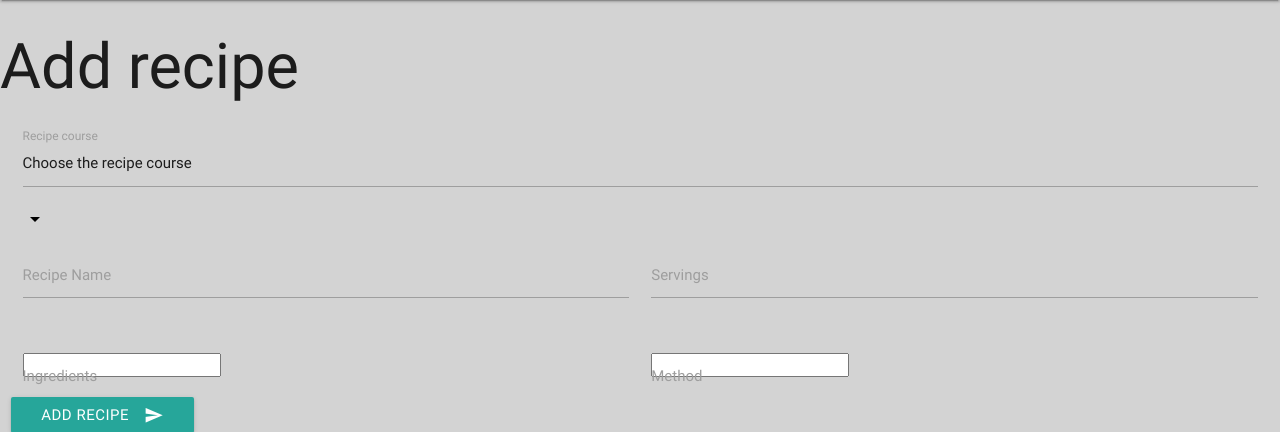
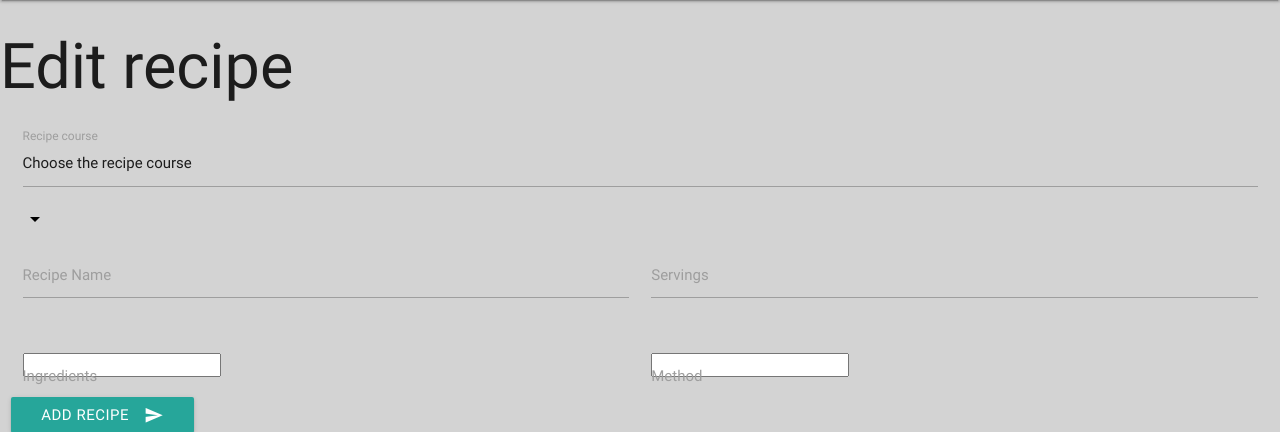
Before and after one commit to Schnoeff/Data-centric-milestone-project, a Flask app: template templates/editrecipe.html in a window 1280 px wide. Shown: the part 64-496 px from the top of the page. Run offline with Flask 2, Linux system fonts and the light colour scheme; the template is opened without the code that fills it, so the values that code supplies are empty; some libraries are stand-ins or nearby versions.

Commit message:
Changed page heading to edit

```diff
--- a/templates/editrecipe.html
+++ b/templates/editrecipe.html
@@ -1,7 +1,7 @@
 {% extends 'base.html' %}
 {% block content %}
 
-<h1>Add recipe</h1>
+<h1>Edit recipe</h1>
 
 
 <div class="row">
```
